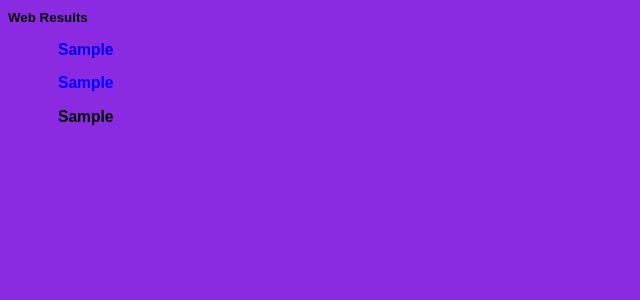
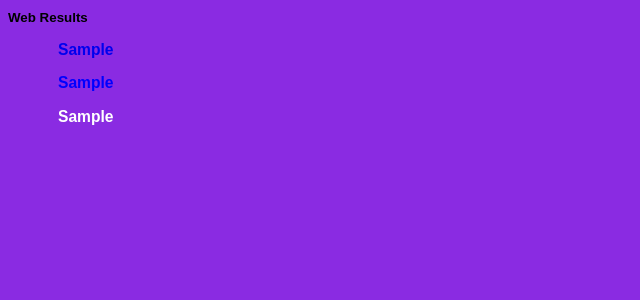
Before and after one commit to mseshiAyanda/search_engen, a Django app: template templates/search.html in a window 1280 px wide. Shown: the part 322-622 px from the top of the page, without its empty margins (0-640 px from the left). Run offline with Django 4.2, Linux system fonts and the light colour scheme; the template is opened without the code that fills it: most values are stand-ins (such as "Sample title", 1, 10 or a date in 2020).

Commit message:
Update search.html

```diff
--- a/templates/search.html
+++ b/templates/search.html
@@ -211,7 +211,7 @@ background-size: 4.25%;*/
 <div style="padding-left: 50px; padding-right: 50px;">
     <h3 style="color: white;"> <a href="{{ result.1 }}">{{result.0}}</a></h3>
     <h3 style="color: blue;">{{result.1}}</h3>
-    <h3>{{result.2}}</h3>
+    <h3 style="color: white;">{{result.2}}</h3>
 </div><br><br>
 {% endfor %}
 {% endif %}
```
